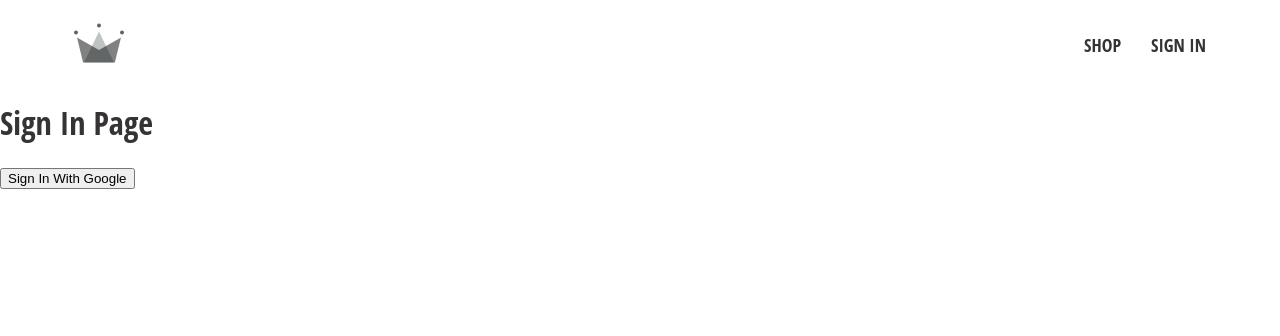
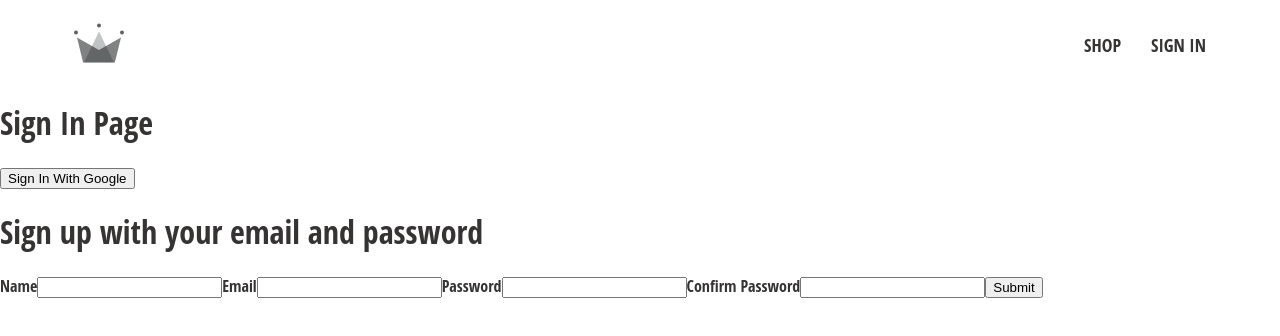
Before and after one commit to shay122990/ecom-react-crwn, a React (Create React App) app: page /sign-in in a window 1280 px wide. Shown: the top 336 px of the page. Built offline with nearby package versions, Linux system fonts and the light colour scheme.

Commit message:
created sign-up for

```diff
--- /dev/null
+++ b/src/components/sign-up-form/sign-up-form.component.jsx
@@ -0,0 +1,58 @@
+import "./sign-up-form.styles.scss";
+import { useState } from "react";
+
+const defaultFormFields = {
+  displayName: "",
+  email: "",
+  password: "",
+  confirmPassword: "",
+};
+export default function SignUp() {
+  const [formFields, setFormFields] = useState(defaultFormFields);
+  const { displayName, email, password, confirmPassword } = formFields;
+
+  const handleChange = (event) => {
+    const { name, value } = event.target;
+    setFormFields({ ...formFields, [name]: value });
+  };
+  return (
+    <div>
+      <h1>Sign up with your email and password</h1>
+      <form onSubmit={() => {}}>
+        <label htmlFor="">Name</label>
+        <input
+          type="text"
+          required
+          onChange={handleChange}
+          name="displayName"
+          value={displayName}
+        />
+        <label htmlFor="">Email</label>
+        <input
+          type="email"
+          required
+          onChange={handleChange}
+          name="email"
+          value={email}
+        />
+        <label htmlFor="">Password</label>
+        <input
+          type="password"
+          required
+          onChange={handleChange}
+          name="password"
+          value={password}
+        />
+        <label htmlFor="">Confirm Password</label>
+        <input
+          type="password"
+          required
+          onChange={handleChange}
+          name="confirmPassword"
+          value={confirmPassword}
+        />
+        <button type="submit">Submit</button>
+      </form>
+    </div>
+  );
+}
--- a/src/routes/sign-in/sign-in.page.jsx
+++ b/src/routes/sign-in/sign-in.page.jsx
@@ -2,6 +2,7 @@ import {
   signInWithGooglePopup,
   createUserDocumentFromAuth,
 } from "../../utils/firebase.utils";
+import SignUp from "../../components/sign-up-form/sign-up-form.component";
 
 const SignIn = () => {
   const logGoogleUser = async () => {
@@ -14,6 +15,7 @@ const SignIn = () => {
     <div>
       <h1>Sign In Page</h1>
       <button onClick={logGoogleUser}>Sign In With Google</button>
+      <SignUp />
     </div>
   );
 };
```
Also changed, not shown: src/utils/firebase.utils.js (+1 -6 lines), src/components/sign-up-form/sign-up-form.styles.scss (added).
